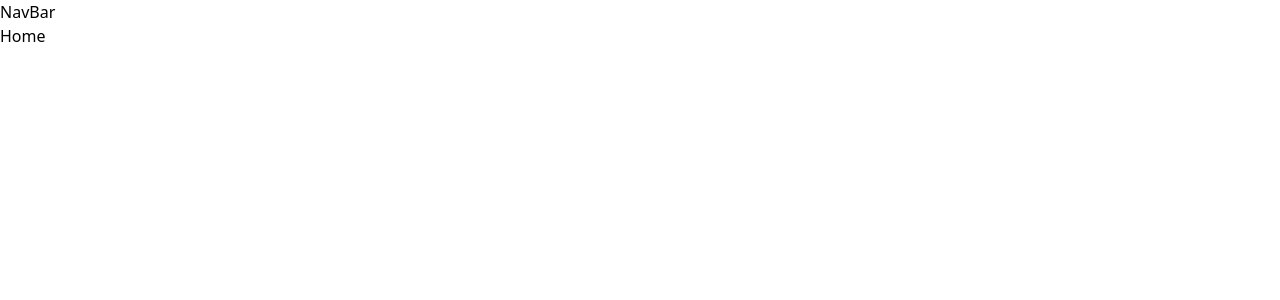
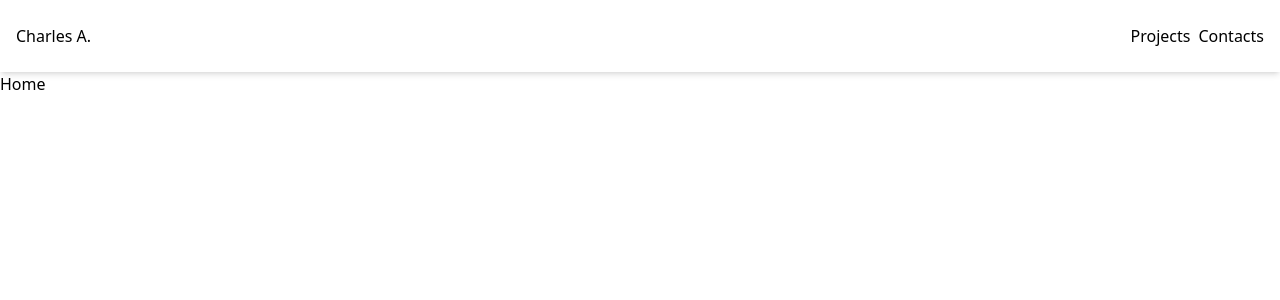
Before and after one commit to Charuzu28/Portfolio, a React (Vite) app in the folder client/: page / in a window 1280 px wide. Shown: the top 300 px of the page. Built offline with nearby package versions, Linux system fonts and the light colour scheme.

Commit message:
Added simple Ui to be fix

```diff
--- a/client/package.json
+++ b/client/package.json
@@ -11,6 +11,7 @@
   },
   "dependencies": {
     "@tailwindcss/vite": "^4.1.10",
+    "lucide-react": "^0.523.0",
     "react": "^19.1.0",
     "react-dom": "^19.1.0",
     "react-router-dom": "^7.6.2",
--- a/client/src/components/NavBar.jsx
+++ b/client/src/components/NavBar.jsx
@@ -1,8 +1,29 @@
-import React from 'react'
+import React, {useState} from 'react'
 
 const NavBar = () => {
+  const [showDropdown, setShowDropDown] = useState(false);
   return (
-    <div>NavBar</div>
+    <nav className='flex justify-between px-4 py-6 items-center w-full relative shadow-md'>
+
+
+          <h1 clas>Charles A.</h1>
+
+        <ul className='flex items-center'>
+          <li className='px-2 relative'onClick={ () =>setShowDropDown(!showDropdown)}>
+            <button className='hover:underline cusroir-pointer'>Projects</button>
+            {showDropdown &&(
+              <ul className='absolute rounded z-10 bg-white right-0 shadow-md px-2 py-2 w-48 mt-2'>
+                <li><a href="" className='px-2 hover:underline'>Web Projects</a></li>
+                <li><a href="" className='px-2 hover:underline'>Mobile Projects</a></li>
+                <li><a href="" className='px-2 hover:underline'>UI/UX Designs</a></li>
+                <li><a href="" className='px-2 hover:underline'>Graphic Designs</a></li>
+              </ul>
+            )}
+            </li>
+          <li><a href="">Contacts</a></li>
+          <li><a href=""></a></li>
+        </ul>
+    </nav>
   )
 }
 
```
Also changed, not shown: 1 other file (tests, documents, lock files or other folders).
